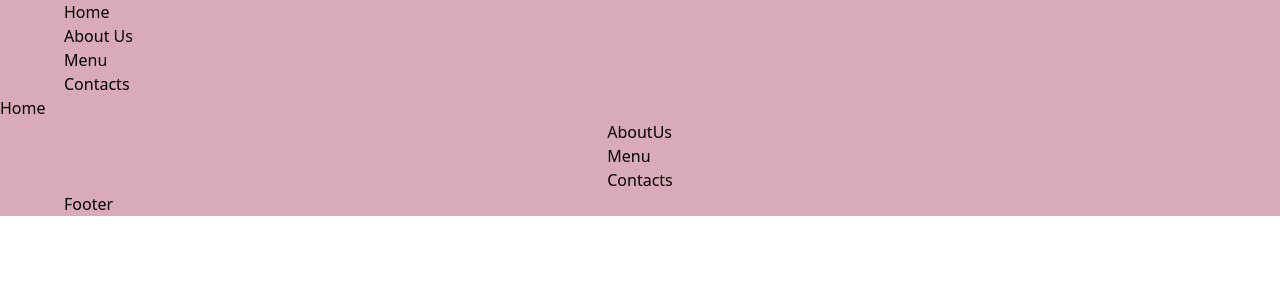
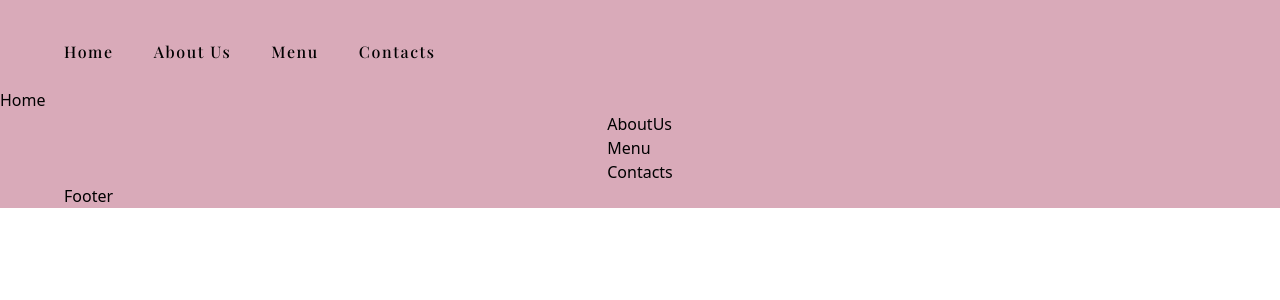
Before and after one commit to Rali-28/the_brewster, a React (Vite) app: page / in a window 1280 px wide. Shown: the top 300 px of the page. Built offline with nearby package versions, Linux system fonts and the light colour scheme.

Commit message:
Navlinks
Rendered navlinks text and format.
Added divs for logo and map

```diff
--- a/src/components/Navbar.jsx
+++ b/src/components/Navbar.jsx
@@ -4,20 +4,43 @@ import { navLinks } from '../constants'
 const Navbar = () => (
 
   /* Navbar Container */
-  <nav>
+  <nav className='items-center justify-between w-full py-6 clex'>
 
     {/* Render Desktop navLinks */}
     <div>
-      <ul>
+      <ul className='items-center justify-start flex-1 pt-4 list-none sm:flex'>
         {navLinks.map((nav, index) => (
           <li
-          key={nav.id}>
+          key={nav.id}
+          className={`font-primary_md
+          tracking-widest
+          text-[16px]
+          ${index === navLinks.length -1 ? 'mr-0' : 'mr-10'}`}>
             <a href={`#${nav.id}`}>
               {nav.title}
             </a>
           </li>
         ))}
       </ul>
+
+      {/* Mobile view Navbar */}
+      <div>
+
+      </div>
+      {/* End Mobile View */}
+
+      {/* Middle Logo */}
+      <div>
+
+      </div>
+      {/* End Logo */}
+
+      {/* Location GMap */}
+      <div>
+
+      </div>
+      {/* End Map */}
+
     </div>
     {/* End Desktop navLinks */}
 
```
